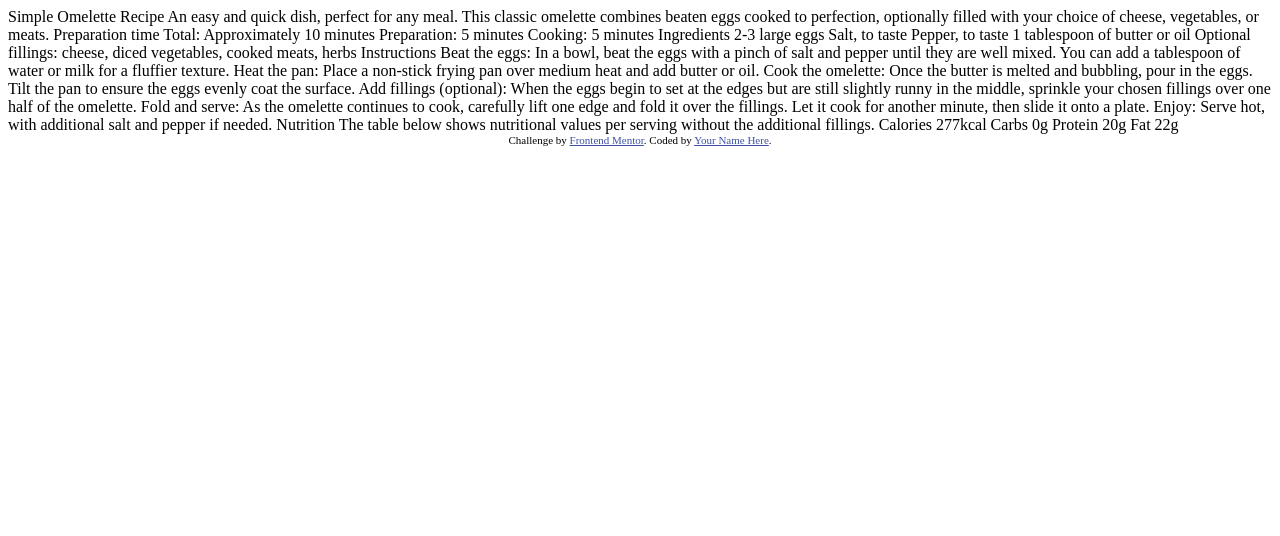
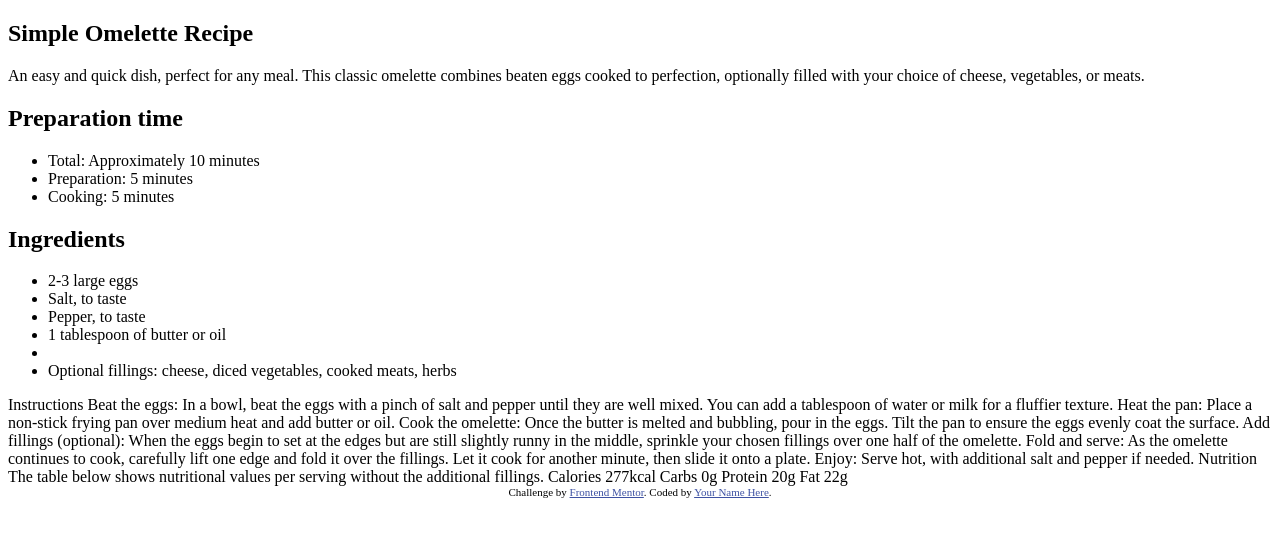
Before and after one commit to suzzy-dszy/Recipe-Page, a plain HTML site: page index.html in a window 1280 px wide. Drawn offline with Linux system fonts and the light colour scheme.

Commit message:
Update Index.html
-Links to font added, semantic tags added to some of the HTML.
-CSS file updated with necessary font classes.

```diff
--- a/index.html
+++ b/index.html
@@ -1,73 +1,88 @@
 <!DOCTYPE html>
 <html lang="en">
-<head>
-  <meta charset="UTF-8">
-  <meta name="viewport" content="width=device-width, initial-scale=1.0"> <!-- displays site properly based on user's device -->
+  <head>
+    <meta charset="UTF-8" />
+    <meta name="viewport" content="width=device-width, initial-scale=1.0" />
+    <!-- displays site properly based on user's device -->
 
-  <link rel="icon" type="image/png" sizes="32x32" href="./assets/images/favicon-32x32.png">
+    <link
+      rel="icon"
+      type="image/png"
+      sizes="32x32"
+      href="./assets/images/favicon-32x32.png"
+    />
 
-  <title>Frontend Mentor | Recipe page</title>
+    <title>Frontend Mentor | Recipe page</title>
+    <!-- Stylesheet -->
+    <link rel="stylesheet" href="./style.css" />
 
-  <link rel="stylesheet" href="./style.css">
-</head>
-<body>
+    <!-- Young Serif font -->
+    <link rel="preconnect" href="https://fonts.googleapis.com" />
+    <link rel="preconnect" href="https://fonts.gstatic.com" crossorigin />
+    <link
+      href="https://fonts.googleapis.com/css2?family=Outfit:wght@100..900&family=Young+Serif&display=swap"
+      rel="stylesheet"
+    />
 
-  Simple Omelette Recipe
+    <!-- Outfit font -->
+    <link rel="preconnect" href="https://fonts.googleapis.com" />
+    <link rel="preconnect" href="https://fonts.gstatic.com" crossorigin />
+    <link
+      href="https://fonts.googleapis.com/css2?family=Outfit:wght@100..900&family=Young+Serif&display=swap"
+      rel="stylesheet"
+    />
+  </head>
 
-  An easy and quick dish, perfect for any meal. This classic omelette combines beaten eggs cooked
-  to perfection, optionally filled with your choice of cheese, vegetables, or meats.
+  <body>
+    <section class="introduction">
+      <h1>Simple Omelette Recipe</h1>
+      <p>
+        An easy and quick dish, perfect for any meal. This classic omelette
+        combines beaten eggs cooked to perfection, optionally filled with your
+        choice of cheese, vegetables, or meats.
+      </p>
+    </section>
 
-  Preparation time
+    <section class="summary">
+      <h2>Preparation time</h2>
+      <ul>
+        <li>Total: Approximately 10 minutes</li>
+        <li>Preparation: 5 minutes</li>
+        <li>Cooking: 5 minutes</li>
+      </ul>
+    </section>
 
-  Total: Approximately 10 minutes
-  Preparation: 5 minutes
-  Cooking: 5 minutes
+    <section class="ingredients">
+      <h2>Ingredients</h2>
+      <ul>
+        <li>2-3 large eggs</li>
+        <li>Salt, to taste</li>
+        <li>Pepper, to taste</li>
+        <li>1 tablespoon of butter or oil</li>
+        <li>
+        <li>Optional fillings: cheese, diced vegetables, cooked meats, herbs</li>
+        </li>
+      </ul>
+    </section>
+    Instructions Beat the eggs: In a bowl, beat the eggs with a pinch of salt
+    and pepper until they are well mixed. You can add a tablespoon of water or
+    milk for a fluffier texture. Heat the pan: Place a non-stick frying pan over
+    medium heat and add butter or oil. Cook the omelette: Once the butter is
+    melted and bubbling, pour in the eggs. Tilt the pan to ensure the eggs
+    evenly coat the surface. Add fillings (optional): When the eggs begin to set
+    at the edges but are still slightly runny in the middle, sprinkle your
+    chosen fillings over one half of the omelette. Fold and serve: As the
+    omelette continues to cook, carefully lift one edge and fold it over the
+    fillings. Let it cook for another minute, then slide it onto a plate. Enjoy:
+    Serve hot, with additional salt and pepper if needed. Nutrition The table
+    below shows nutritional values per serving without the additional fillings.
+    Calories 277kcal Carbs 0g Protein 20g Fat 22g
 
-  Ingredients
-
-  2-3 large eggs
-  Salt, to taste
-  Pepper, to taste
-  1 tablespoon of butter or oil
-  Optional fillings: cheese, diced vegetables, cooked meats, herbs
-
-  Instructions
-
-  Beat the eggs: In a bowl, beat the eggs with a pinch of salt and pepper until they are well mixed.
-  You can add a tablespoon of water or milk for a fluffier texture.
-
-  Heat the pan: Place a non-stick frying pan over medium heat and add butter or oil.
-
-  Cook the omelette: Once the butter is melted and bubbling, pour in the eggs. Tilt the pan to ensure
-  the eggs evenly coat the surface.
-
-  Add fillings (optional): When the eggs begin to set at the edges but are still slightly runny in the
-  middle, sprinkle your chosen fillings over one half of the omelette.
-
-  Fold and serve: As the omelette continues to cook, carefully lift one edge and fold it over the
-  fillings. Let it cook for another minute, then slide it onto a plate.
-
-  Enjoy: Serve hot, with additional salt and pepper if needed.
-
-  Nutrition
-
-  The table below shows nutritional values per serving without the additional fillings.
-
-  Calories
-  277kcal
-
-  Carbs
-  0g
-
-  Protein
-  20g
-
-  Fat
-  22g
-
-  <div class="attribution">
-    Challenge by <a href="https://www.frontendmentor.io?ref=challenge" target="_blank">Frontend Mentor</a>.
-    Coded by <a href="#">Your Name Here</a>.
-  </div>
-</body>
+    <div class="attribution">
+      Challenge by
+      <a href="https://www.frontendmentor.io?ref=challenge" target="_blank"
+        >Frontend Mentor</a
+      >. Coded by <a href="#">Your Name Here</a>.
+    </div>
+  </body>
 </html>
--- a/style.css
+++ b/style.css
@@ -1,2 +1,21 @@
-.attribution { font-size: 11px; text-align: center; }
-.attribution a { color: hsl(228, 45%, 44%); }
+.attribution {
+  font-size: 11px;
+  text-align: center;
+}
+
+.attribution a {
+  color: hsl(228, 45%, 44%);
+}
+
+.young-serif-regular {
+  font-family: "Young Serif", serif;
+  font-weight: 400;
+  font-style: normal;
+}
+
+.outfit-font {
+  font-family: "Outfit", sans-serif;
+  font-optical-sizing: auto;
+  font-weight: 400, 600, 700;
+  font-style: normal;
+}
```
